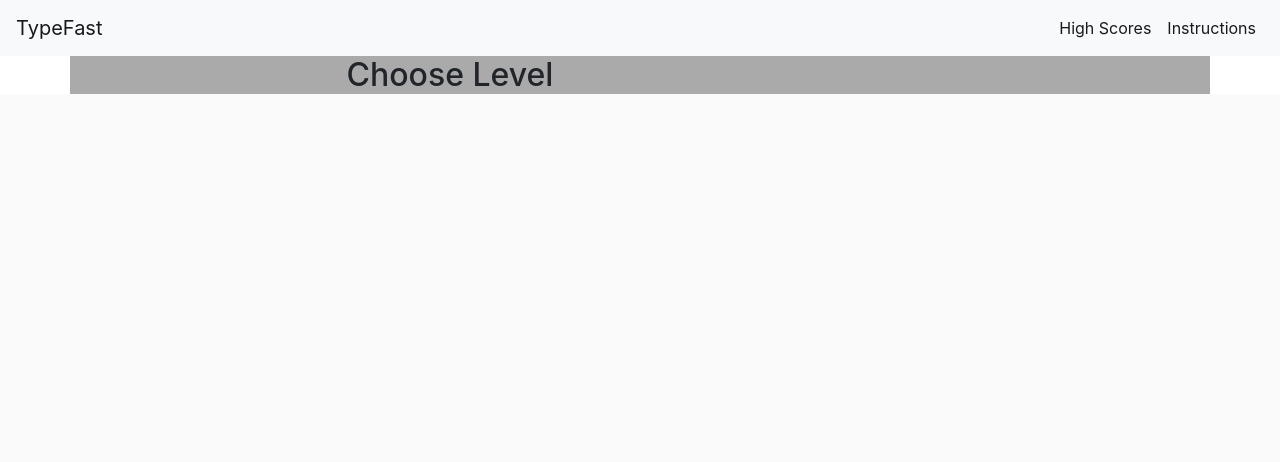
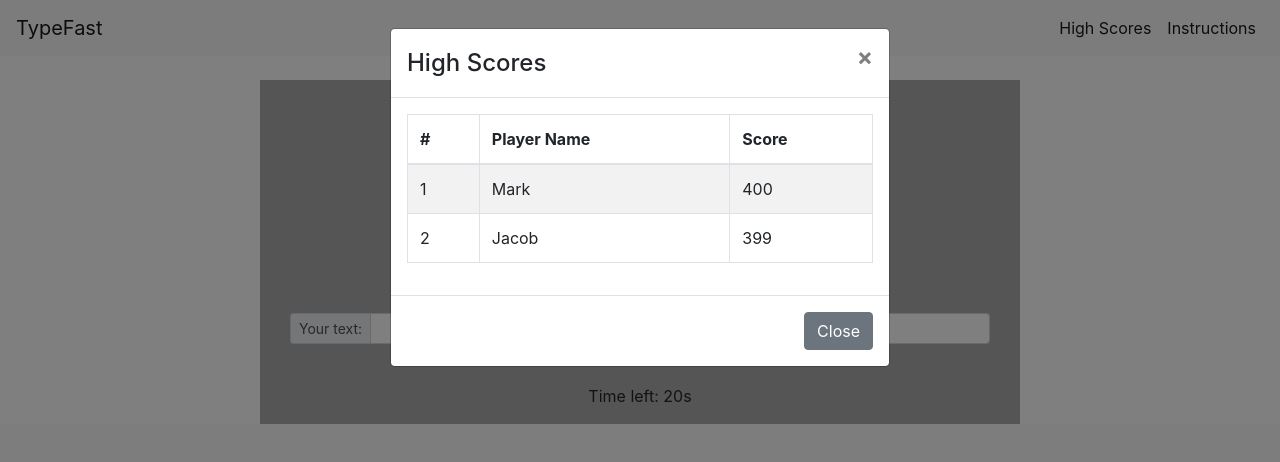
Before and after one commit to aharapu/type-fast-remastered, a Gatsby site: page / in a window 1280 px wide. Both pictures are taken after a click on the button "High Scores". Built offline with nearby package versions, Linux system fonts and the light colour scheme; Gatsby itself is replaced by a stand-in of ours.

Commit message:
basic layout

```diff
--- a/src/components/GameArea/GameArea.tsx
+++ b/src/components/GameArea/GameArea.tsx
@@ -1,16 +1,92 @@
-import React from "react"
-import { Container, Row, Col } from "react-bootstrap"
-import * as styles from './GameArea.module.scss'
+import React, { useState } from "react"
+import {
+  Container,
+  Row,
+  Col,
+  ToggleButtonGroup,
+  ToggleButton,
+  Button,
+  InputGroup,
+  FormControl
+} from "react-bootstrap"
+import * as styles from "./GameArea.module.scss"
 
 const GameArea: React.FC = () => {
+  const [value, setValue] = useState([1, 3])
+  const handleChange = val => setValue(val)
   return (
-    <Container className={styles.gamearea}>
-      <Row>
-        <Col xs={12} sm={10} md={8}>
-          <h2 className="text-center m-auto">Choose Level</h2>
-        </Col>
-      </Row>
-    </Container>
+    <>
+      <br />
+      <Container>
+        <Row>
+          <Col
+            xs={12}
+            sm={{ offset: 1, span: 10 }}
+            md={{ offset: 2, span: 8 }}
+            className={styles.gamearea}
+          >
+            <Container>
+              <br />
+              <Row>
+                <Col xs={12} className="text-center">
+                  <h3>Choose Level:</h3>
+                </Col>
+              </Row>
+              <Row>
+                <Col xs={12} className="text-center">
+                  <ToggleButtonGroup
+                    className="btn-group-sm"
+                    name="difficulty"
+                    type="radio"
+                    value={value}
+                    onChange={handleChange}
+                  >
+                    <ToggleButton value={1}>Noobie</ToggleButton>
+                    <ToggleButton value={2}>Normal</ToggleButton>
+                    <ToggleButton value={3}>Hardcore</ToggleButton>
+                  </ToggleButtonGroup>
+                </Col>
+              </Row>
+              <br />
+              <Row>
+                <Col xs={12} className="text-center">
+                  <Button size="lg" disabled={true}>START</Button>
+                </Col>
+              </Row>
+              <br />
+              <Row>
+                <Col xs={12} className="text-center">
+                  <p style={{ whiteSpace: "pre" }}>
+                    Type this: <span id="first">This is some </span>
+                    <span id="second">palceholder text.</span>
+                  </p>
+                </Col>
+              </Row>
+              <Row>
+                <Col xs={12} className="text-center">
+                  <InputGroup size="sm" className="mb-3">
+                    <InputGroup.Prepend>
+                      <InputGroup.Text id="inputGroup-sizing-sm">
+                        Your text:
+                      </InputGroup.Text>
+                    </InputGroup.Prepend>
+                    <FormControl aria-label="Small" aria-describedby="inputGroup-sizing-sm" />
+                  </InputGroup>
+                </Col>
+              </Row>
+              <br />
+              <Row>
+                <Col xs={12} className="text-center">
+                  <p style={{ whiteSpace: "pre" }}>
+                    Time left: <span id="time">20</span>s
+                  </p>
+                </Col>
+              </Row>
+            </Container>
+          </Col>
+        </Row>
+      </Container>
+    </>
   )
 }
 
--- a/src/components/Header/Header.tsx
+++ b/src/components/Header/Header.tsx
@@ -1,8 +1,15 @@
-import React from "react"
-import { Navbar, Nav } from "react-bootstrap"
+import React, { useState } from "react"
+import { Navbar, Nav, Button, Modal, Table } from "react-bootstrap"
 import { Link } from "gatsby"
 
 const InfoBar: React.FC = () => {
+  const [areInstructionsShown, setAreInstructionsShown] = useState(false)
+  const [areHighScresShown, setAreHighScresShown] = useState(false)
+
+  const handleInsClose = () => setAreInstructionsShown(false)
+  const handleInsShow = () => setAreInstructionsShown(true)
+  const handleHighClose = () => setAreHighScresShown(false)
+  const handleHighShow = () => setAreHighScresShown(true)
   return (
     <Navbar bg="light" expand="sm">
       <Link to="/">
@@ -11,10 +18,58 @@ const InfoBar: React.FC = () => {
       <Navbar.Toggle aria-controls="basic-navbar-nav" />
       <Navbar.Collapse>
         <Nav className="ml-auto">
-          <Nav.Link active>High Scores</Nav.Link>
-          <Nav.Link active>Instructions</Nav.Link>
+          <Nav.Link active onClick={handleHighShow}>
+            High Scores
+          </Nav.Link>
+          <Nav.Link active onClick={handleInsShow}>
+            Instructions
+          </Nav.Link>
         </Nav>
       </Navbar.Collapse>
+      <Modal show={areInstructionsShown} onHide={handleInsClose}>
+        <Modal.Header closeButton>
+          <Modal.Title>Instructions</Modal.Title>
+        </Modal.Header>
+        <Modal.Body>Put some instructions here!</Modal.Body>
+        <Modal.Footer>
+          <Button variant="secondary" onClick={handleInsClose}>
+            Close
+          </Button>
+        </Modal.Footer>
+      </Modal>
+      <Modal show={areHighScresShown} onHide={handleHighClose}>
+        <Modal.Header closeButton>
+          <Modal.Title>High Scores</Modal.Title>
+        </Modal.Header>
+        <Modal.Body>
+          <Table striped bordered hover>
+            <thead>
+              <tr>
+                <th>#</th>
+                <th>Player Name</th>
+                <th>Score</th>
+              </tr>
+            </thead>
+            <tbody>
+              <tr>
+                <td>1</td>
+                <td>Mark</td>
+                <td>400</td>
+              </tr>
+              <tr>
+                <td>2</td>
+                <td>Jacob</td>
+                <td>399</td>
+              </tr>
+            </tbody>
+          </Table>
+        </Modal.Body>
+        <Modal.Footer>
+          <Button variant="secondary" onClick={handleHighClose}>
+            Close
+          </Button>
+        </Modal.Footer>
+      </Modal>
     </Navbar>
   )
 }
```
